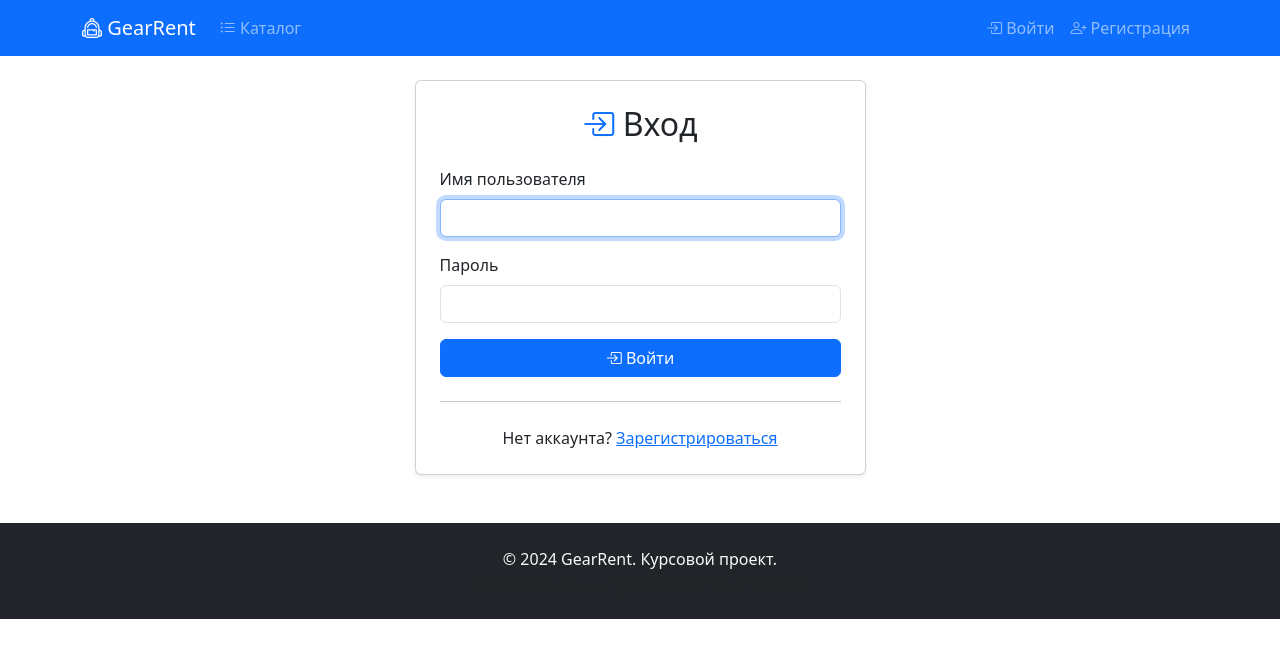
After one commit to y0zhman/tourist_rental, a Django app: page /accounts/login/ in a window 1280 px wide. The commit adds this page. Shown: the top 658 px of the page. Run offline with Django 5.2, Linux system fonts and the light colour scheme.

Commit message:
добавлена регистрация и аутентификация пользователей

```diff
--- a/config/settings.py
+++ b/config/settings.py
@@ -124,3 +124,8 @@ MEDIA_URL = '/media/'
 MEDIA_ROOT = BASE_DIR / 'media'
 
 DEFAULT_AUTO_FIELD = 'django.db.models.BigAutoField'
+
+# Куда перенаправлять после входа/выхода
+LOGIN_REDIRECT_URL = '/'           # после входа — на главную
+LOGOUT_REDIRECT_URL = '/'          # после выхода — на главную
+LOGIN_URL = '/accounts/login/'     # куда отправлять неавторизованных
--- a/config/urls.py
+++ b/config/urls.py
@@ -5,6 +5,7 @@ from django.conf.urls.static import static
 
 urlpatterns = [
     path('admin/', admin.site.urls),
+    path('accounts/', include('django.contrib.auth.urls')),  # ← добавляем
     path('', include('rental.urls')),
 ]
 
--- a/rental/urls.py
+++ b/rental/urls.py
@@ -7,4 +7,5 @@ urlpatterns = [
     path('', views.home, name='home'),
     path('catalog/', views.equipment_list, name='equipment_list'),
     path('equipment/<int:pk>/', views.equipment_detail, name='equipment_detail'),
+    path('register/', views.register, name='register'),
 ]
--- a/templates/base.html
+++ b/templates/base.html
@@ -31,15 +31,36 @@
                 </ul>
                 <ul class="navbar-nav">
                     {% if user.is_authenticated %}
-                        <li class="nav-item">
-                            <span class="navbar-text text-white me-3">
-                                <i class="bi bi-person-circle"></i> {{ user.username }}
-                            </span>
+                        <li class="nav-item dropdown">
+                            <a class="nav-link dropdown-toggle" href="#" role="button" data-bs-toggle="dropdown">
+                                <i class="bi bi-person-circle"></ii> {{ user.username}}
+                            </ia>
+                            <ul class="dropdowm-menu dropdown-menu-end">
+                                <li>
+                                    <a class="dropdown-item" href="#">
+                                        <i lass="bi bi-person"></i> Профиль
+                                    </a>
+                                </li>
+                                <li><hr class="dropdown-divider"></li>
+                                <li>
+                                    <form method="post" action="{% url 'logout' %}" class="d-inline">
+                                         {% csrf_token %}
+                                        <button type="submit" class="dropdown-item">
+                                            <i class="bi bi-box-arrow-right"></i> Выйти
+                                        </button>
+                                    </form>
+                                </li>
+                            </ul>
                         </li>
                     {% else %}
                         <li class="nav-item">
-                            <a class="nav-link" href="#">
-                                <i class="bi bi-box-arrow-in-right"></i> Войти
+                                <a class="nav-link" href="{% url 'login' %}">
+                                    <i class="bi bi-box-arrow-in-right"></i> Войти
+                                </a>
+                        </li>
+                        <li class="nav-item">
+                            <a class="nav-link" href="{% url 'rental:register' %}">
+                                <i class="bi bi-person-plus"></i> Регистрация
                             </a>
                         </li>
                     {% endif %}
--- /dev/null
+++ b/templates/registration/login.html
@@ -0,0 +1,60 @@
+{% extends 'base.html' %}
+
+{% block title %}Вход — GearRent{% endblock %}
+
+{% block content %}
+<div class="row justify-content-center">
+    <div class="col-md-5">
+        <div class="card shadow-sm">
+            <div class="card-body p-4">
+                <h2 class="card-title text-center mb-4">
+                    <i class="bi bi-box-arrow-in-right text-primary"></i> Вход
+                </h2>
+
+                {% if form.errors %}
+                    <div class="alert alert-danger">
+                        <i class="bi bi-exclamation-triangle"></i>
+                        Неверное имя пользователя или пароль.
+                    </div>
+                {% endif %}
+
+                <form method="post">
+                    {% csrf_token %}
+
+                    <div class="mb-3">
+                        <label for="id_username" class="form-label">Имя пользователя</label>
+                        <input type="text"
+                               name="username"
+                               id="id_username"
+                               class="form-control"
+                               required
+                               autofocus>
+                    </div>
+
+                    <div class="mb-3">
+                        <label for="id_password" class="form-label">Пароль</label>
+                        <input type="password"
+                               name="password"
+                               id="id_password"
+                               class="form-control"
+                               required>
+                    </div>
+
+                    <input type="hidden" name="next" value="{{ next }}">
+
+                    <button type="submit" class="btn btn-primary w-100">
+                        <i class="bi bi-box-arrow-in-right"></i> Войти
+                    </button>
+                </form>
+
+                <hr class="my-4">
+
+                <p class="text-center mb-0">
+                    Нет аккаунта?
+                    <a href="{% url 'rental:register' %}">Зарегистрироваться</a>
+                </p>
+            </div>
+        </div>
+    </div>
+</div>
+{% endblock %}
```
Also changed, not shown: rental/forms.py (added, +23 -0 lines), rental/views.py (+18 -0 lines), templates/registration/logged_out.html (added, +20 -0 lines), templates/rental/register.html (added, +49 -0 lines).
